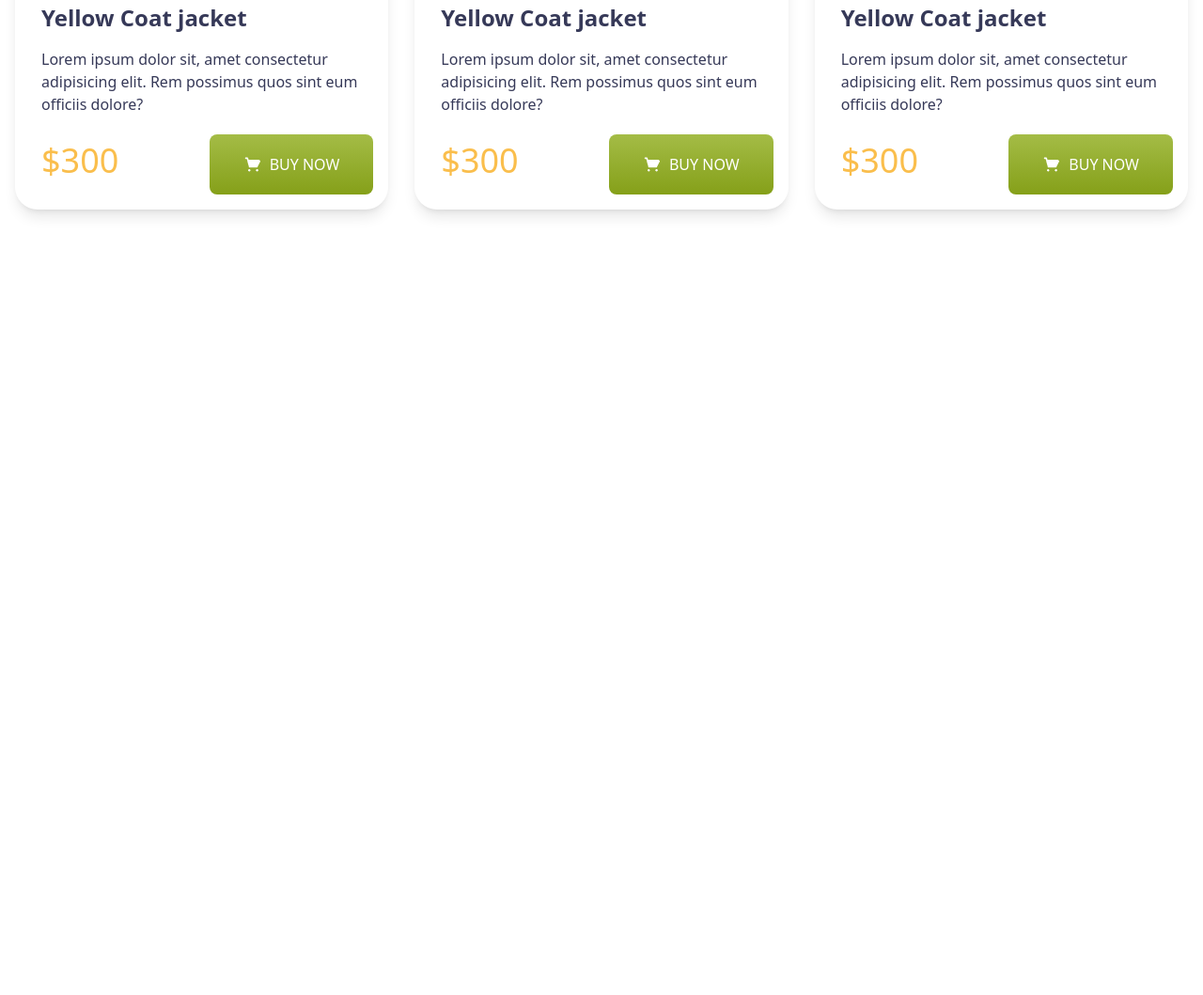
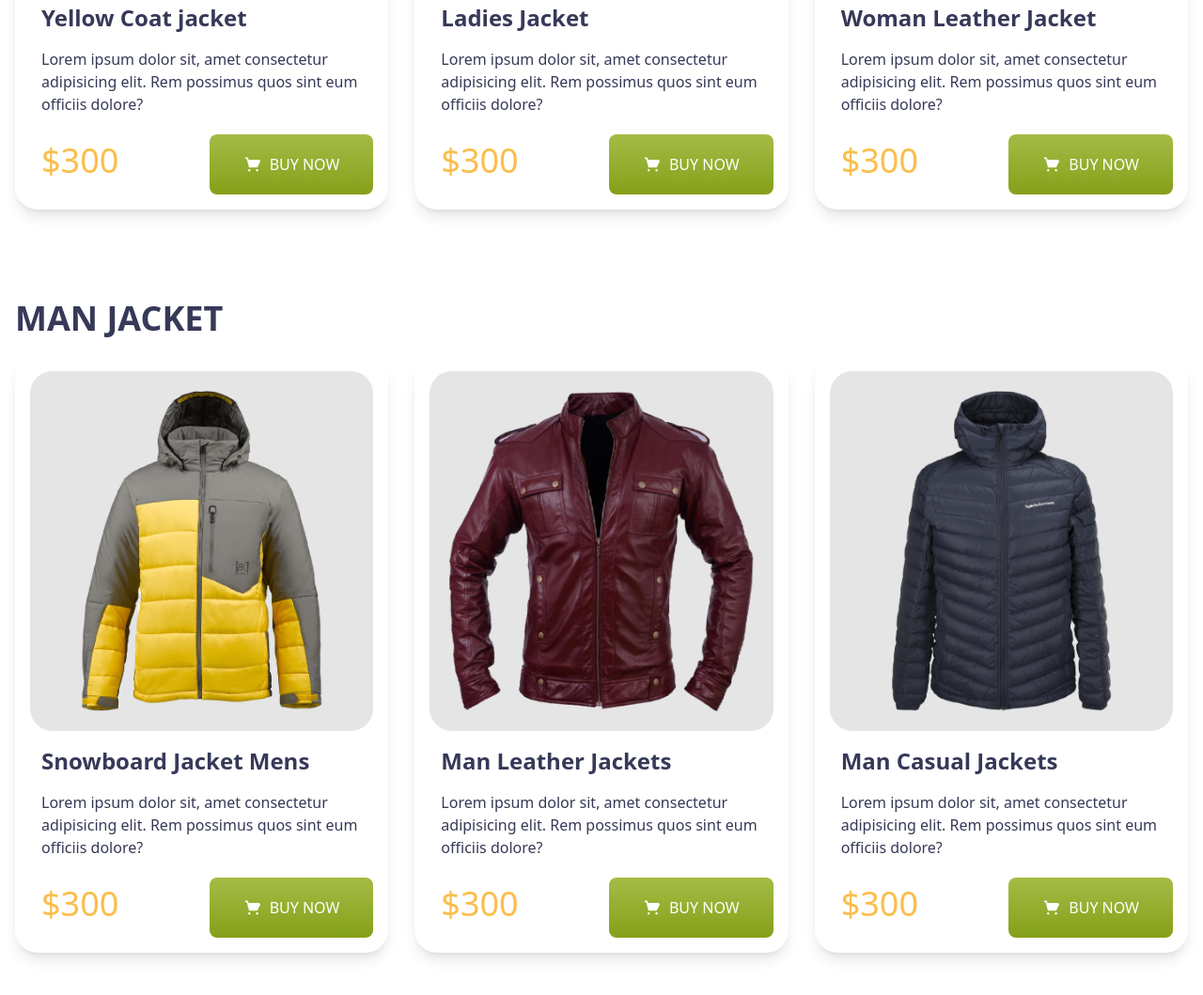
Before and after one commit to getMonirr/fashion-template, a website: page index.html in a window 1280 px wide. Shown: the part 1310-2369 px from the top of the page at 94% size. Before the commit the page ends 1629 px from the top, so only its background shows below. Drawn offline with Linux system fonts and the light colour scheme.

Commit message:
man jacket added

```diff
--- a/index.html
+++ b/index.html
@@ -41,6 +41,7 @@
         <!-- header end -->
         <!-- main -->
         <main>
+            <!-- women-jacket -->
             <section class="women-jacket">
                 <div class="container mx-auto px-4 mb-24">
                     <h1 class="text-4xl mt-12 mb-5 font-bold text-penguin-para uppercase ">Women jacket</h1>
@@ -60,7 +61,7 @@
                             <div class="bg-neutral-200 rounded-3xl p-5">
                                 <img src="./assets/images/jacket-2.png" alt="jacket">
                             </div>
-                            <h2 class="font-bold text-2xl my-4 text-penguin-para pl-3">Yellow Coat jacket</h2>
+                            <h2 class="font-bold text-2xl my-4 text-penguin-para pl-3">Ladies Jacket </h2>
                             <p class="text-base text-penguin-para mb-3 pl-3">Lorem ipsum dolor sit, amet consectetur adipisicing elit. Rem possimus quos sint eum officiis dolore?</p>
                             <div class="jacket-footer flex justify-between items-center">
                                 <p class="font-bolder text-penguin-color text-4xl pl-3">$300</p>
@@ -71,7 +72,49 @@
                             <div class="bg-neutral-200 rounded-3xl p-5">
                                 <img src="./assets/images/jacket-3.png" alt="jacket">
                             </div>
-                            <h2 class="font-bold text-2xl my-4 text-penguin-para pl-3">Yellow Coat jacket</h2>
+                            <h2 class="font-bold text-2xl my-4 text-penguin-para pl-3">Woman Leather Jacket </h2>
+                            <p class="text-base text-penguin-para mb-3 pl-3">Lorem ipsum dolor sit, amet consectetur adipisicing elit. Rem possimus quos sint eum officiis dolore?</p>
+                            <div class="jacket-footer flex justify-between items-center">
+                                <p class="font-bolder text-penguin-color text-4xl pl-3">$300</p>
+                                <button class=" bg-gradient-to-b from-gradient-1 to-gradient-2 py-5 px-9 rounded-lg text-white font-medium uppercase flex items-center gap-2 mt-2"><img class="w-5 h-5" src="./assets/icons/shopping-cart 1.png" alt="shopping-cart"> Buy Now</button>
+                            </div>
+                        </div>
+
+                    </div>
+                </div>
+            </section>
+            <!-- man jacket -->
+            <section class="women-jacket">
+                <div class="container mx-auto px-4 mb-24 mt-20">
+                    <h1 class="text-4xl mt-12 mb-5 font-bold text-penguin-para uppercase ">Man Jacket</h1>
+                    <div class="jackets grid grid-cols-1 md:grid-cols-2 lg:grid-cols-3 gap-6 md:gap-7">
+                        <div class="jacket shadow-lg p-4 rounded-3xl">
+                            <div class="bg-neutral-200 rounded-3xl p-5">
+                                <img src="./assets/images/jacket-4.png" alt="jacket">
+                            </div>
+                            <h2 class="font-bold text-2xl my-4 text-penguin-para pl-3">Snowboard Jacket Mens</h2>
+                            <p class="text-base text-penguin-para mb-3 pl-3">Lorem ipsum dolor sit, amet consectetur adipisicing elit. Rem possimus quos sint eum officiis dolore?</p>
+                            <div class="jacket-footer flex justify-between items-center">
+                                <p class="font-bolder text-penguin-color text-4xl pl-3">$300</p>
+                                <button class=" bg-gradient-to-b from-gradient-1 to-gradient-2 py-5 px-9 rounded-lg text-white font-medium uppercase flex items-center gap-2 mt-2"><img class="w-5 h-5" src="./assets/icons/shopping-cart 1.png" alt="shopping-cart"> Buy Now</button>
+                            </div>
+                        </div>
+                        <div class="jacket shadow-lg p-4 rounded-3xl">
+                            <div class="bg-neutral-200 rounded-3xl p-5">
+                                <img src="./assets/images/jacket-5.png" alt="jacket">
+                            </div>
+                            <h2 class="font-bold text-2xl my-4 text-penguin-para pl-3">Man Leather Jackets</h2>
+                            <p class="text-base text-penguin-para mb-3 pl-3">Lorem ipsum dolor sit, amet consectetur adipisicing elit. Rem possimus quos sint eum officiis dolore?</p>
+                            <div class="jacket-footer flex justify-between items-center">
+                                <p class="font-bolder text-penguin-color text-4xl pl-3">$300</p>
+                                <button class=" bg-gradient-to-b from-gradient-1 to-gradient-2 py-5 px-9 rounded-lg text-white font-medium uppercase flex items-center gap-2 mt-2"><img class="w-5 h-5" src="./assets/icons/shopping-cart 1.png" alt="shopping-cart"> Buy Now</button>
+                            </div>
+                        </div>
+                        <div class="jacket shadow-lg p-4 rounded-3xl">
+                            <div class="bg-neutral-200 rounded-3xl p-5">
+                                <img src="./assets/images/jacket-6.png" alt="jacket">
+                            </div>
+                            <h2 class="font-bold text-2xl my-4 text-penguin-para pl-3">Man Casual Jackets</h2>
                             <p class="text-base text-penguin-para mb-3 pl-3">Lorem ipsum dolor sit, amet consectetur adipisicing elit. Rem possimus quos sint eum officiis dolore?</p>
                             <div class="jacket-footer flex justify-between items-center">
                                 <p class="font-bolder text-penguin-color text-4xl pl-3">$300</p>
```
Also changed, not shown: assets/styles/styles.css.
